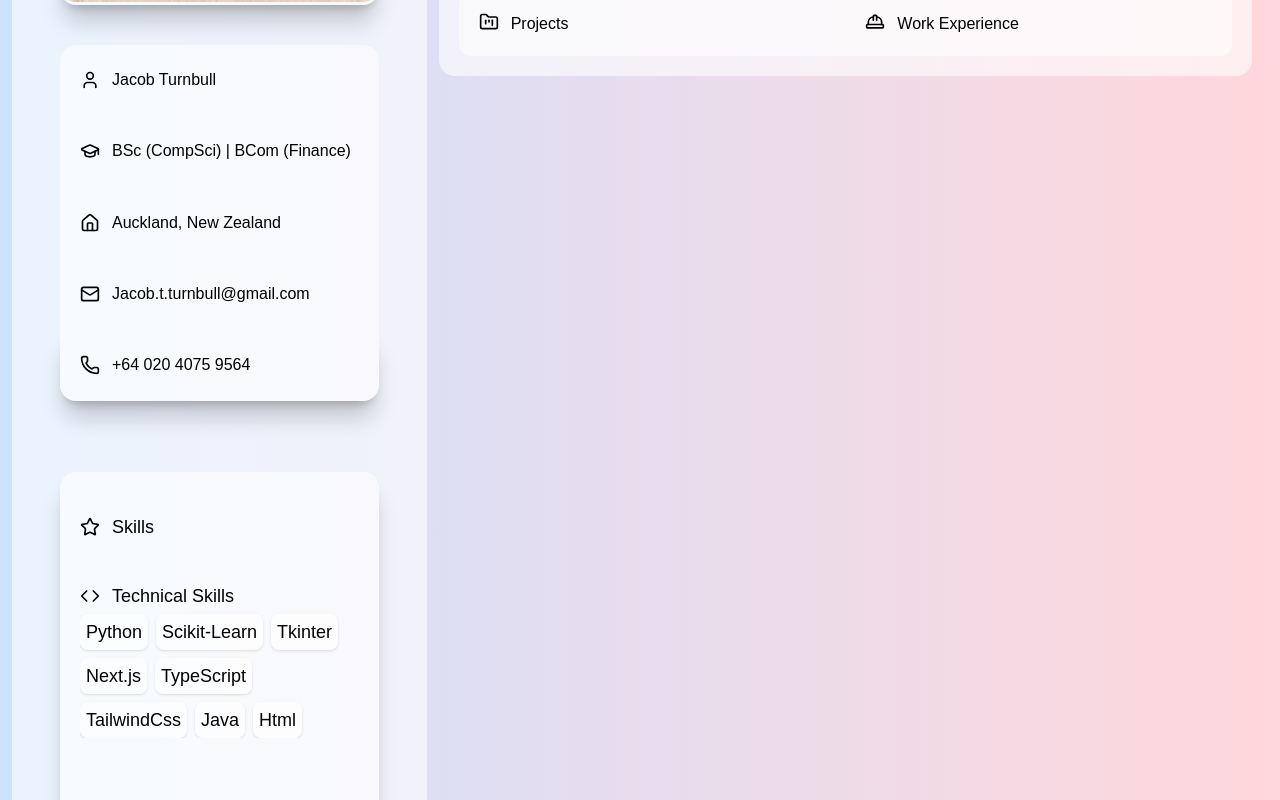
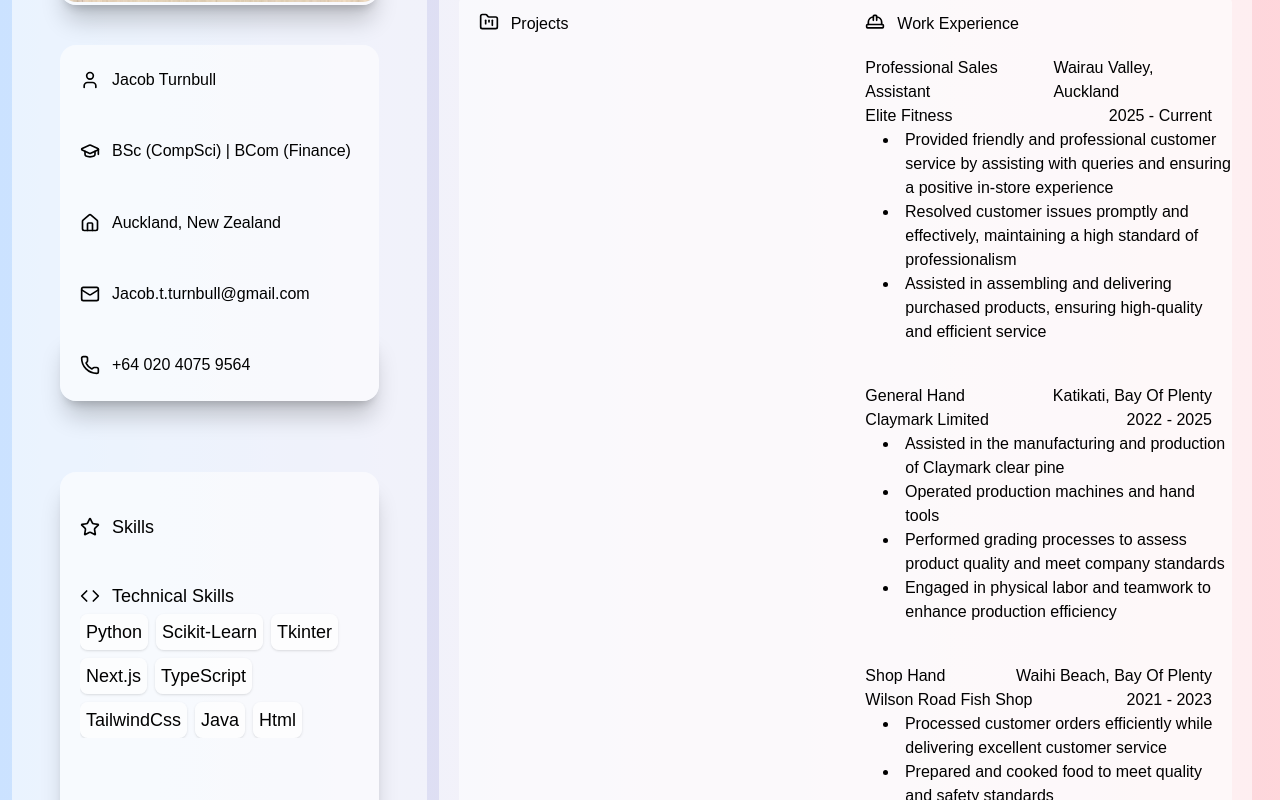
Before and after one commit to jt1732/jacobsPortfolio, a Next.js app: page / in a window 1280 px wide. Shown: the part 740-1540 px from the top of the page. Built offline with nearby package versions, Linux system fonts and the light colour scheme.

Commit message:
Added past experience section

```diff
--- a/src/app/page.tsx
+++ b/src/app/page.tsx
@@ -102,6 +102,52 @@
                         </div>
                         <div className='col-span-1 row-span-2 my-5 mr-5 py-5 pl-5 bg-white/60 rounded-r-xl'>
                             <div className='flex gap-3'><HardHat className="w-5 h-5 text-black"/>Work Experience</div>
+                            <div className='pt-5'>
+                                <div className='flex justify-between pr-5'>
+                                    <span>Professional Sales Assistant</span>
+                                    <span>Wairau Valley, Auckland</span>
+                                </div>
+                                <div className='flex justify-between pr-5'>
+                                    <span>Elite Fitness</span>
+                                    <span>2025 - Current</span>
+                                </div>
+                                <div className='pl-10 indent-[-1.4rem]'>
+                                    <li>Provided friendly and professional customer service by assisting with queries and ensuring a positive in-store experience</li>
+                                    <li>Resolved customer issues promptly and effectively, maintaining a high standard of professionalism</li>
+                                    <li>Assisted in assembling and delivering purchased products, ensuring high-quality and efficient service</li>
+                                </div>
+                            </div>
+                            <div className='pt-10'>
+                                <div className='flex justify-between pr-5'>
+                                    <span>General Hand</span>
+                                    <span>Katikati, Bay Of Plenty</span>
+                                </div>
+                                <div className='flex justify-between pr-5'>
+                                    <span>Claymark Limited</span>
+                                    <span>2022 - 2025</span>
+                                </div>
+                                <div className='pl-10 indent-[-1.4rem]'>
+                                    <li>Assisted in the manufacturing and production of Claymark clear pine</li>
+                                    <li>Operated production machines and hand tools</li>
+                                    <li>Performed grading processes to assess product quality and meet company standards</li>
+                                    <li>Engaged in physical labor and teamwork to enhance production efficiency</li>
+                                </div>
+                            </div>
+                            <div className='pt-10'>
+                                <div className='flex justify-between pr-5'>
+                                    <span>Shop Hand</span>
+                                    <span>Waihi Beach, Bay Of Plenty</span>
+                                </div>
+                                <div className='flex justify-between pr-5'>
+                                    <span>Wilson Road Fish Shop</span>
+                                    <span>2021 - 2023</span>
+                                </div>
+                                <div className='pl-10 indent-[-1.4rem]'>
+                                    <li>Processed customer orders efficiently while delivering excellent customer service</li>
+                                    <li>Prepared and cooked food to meet quality and safety standards</li>
+                                    <li>Packaged food and ensured cleanliness and organization in both the kitchen and store</li>
+                                </div>
+                            </div>
                         </div>
                     </div>
                 </div>
```
